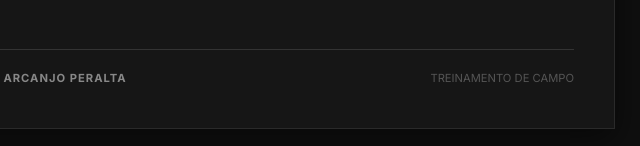
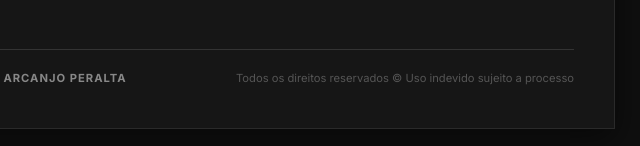
Before and after one commit to httpsHYDERKS/CURSO-ABORDAGEM-, a plain HTML site: page index.html in a window 1280 px wide. Shown: the part 1772-1918 px from the top of the page, 575-1215 px from the left. Drawn offline with Linux system fonts and the light colour scheme.

Commit message:
Update footer text for copyright notice

```diff
--- a/index.html
+++ b/index.html
@@ -248,7 +248,7 @@
         <footer>
             <div>© 2026 GTA RP FIVEM</div>
             <div class="footer-center">ARCANJO PERALTA</div>
-            <div>TREINAMENTO DE CAMPO</div>
+            <div>Todos os direitos reservados © Uso indevido sujeito a processo</div>
         </footer>
     </div>
 
```
